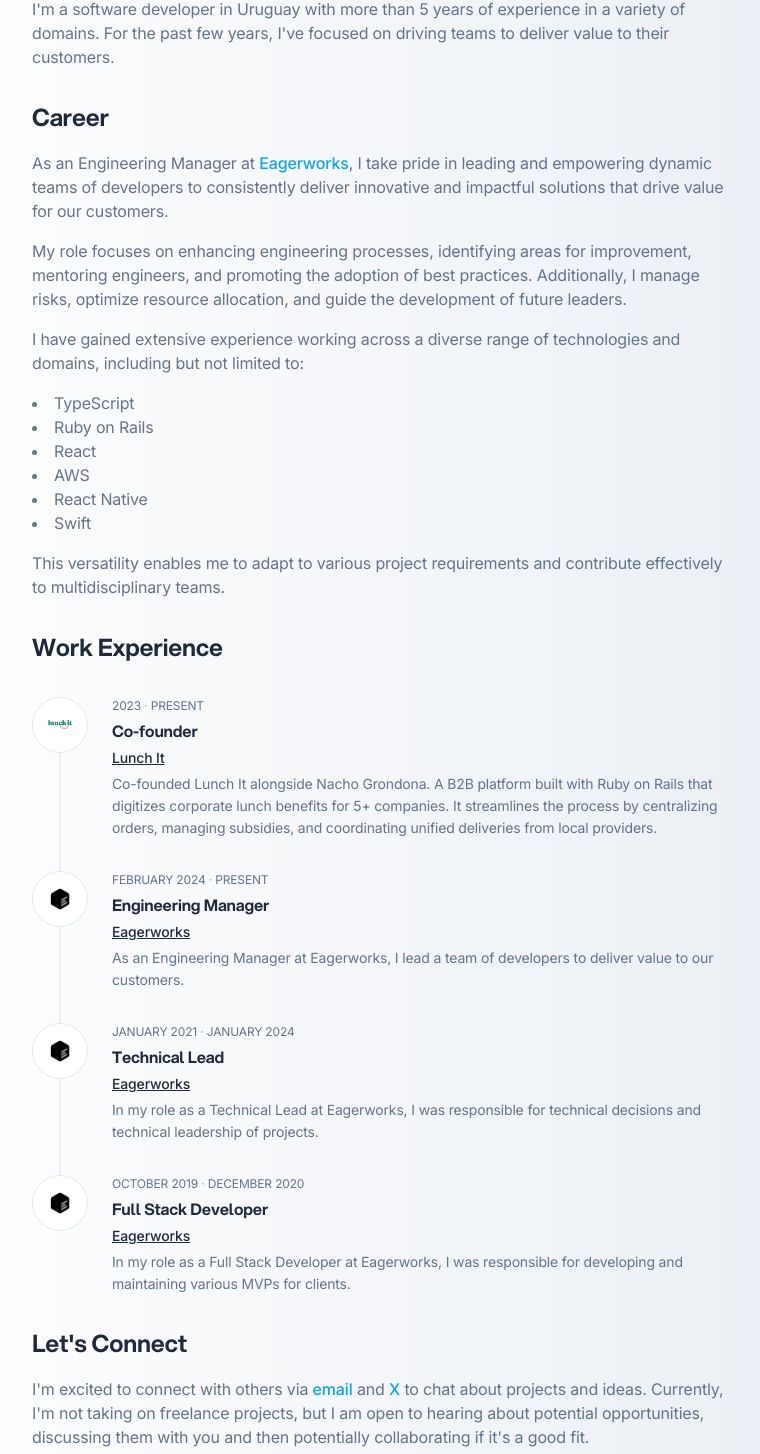
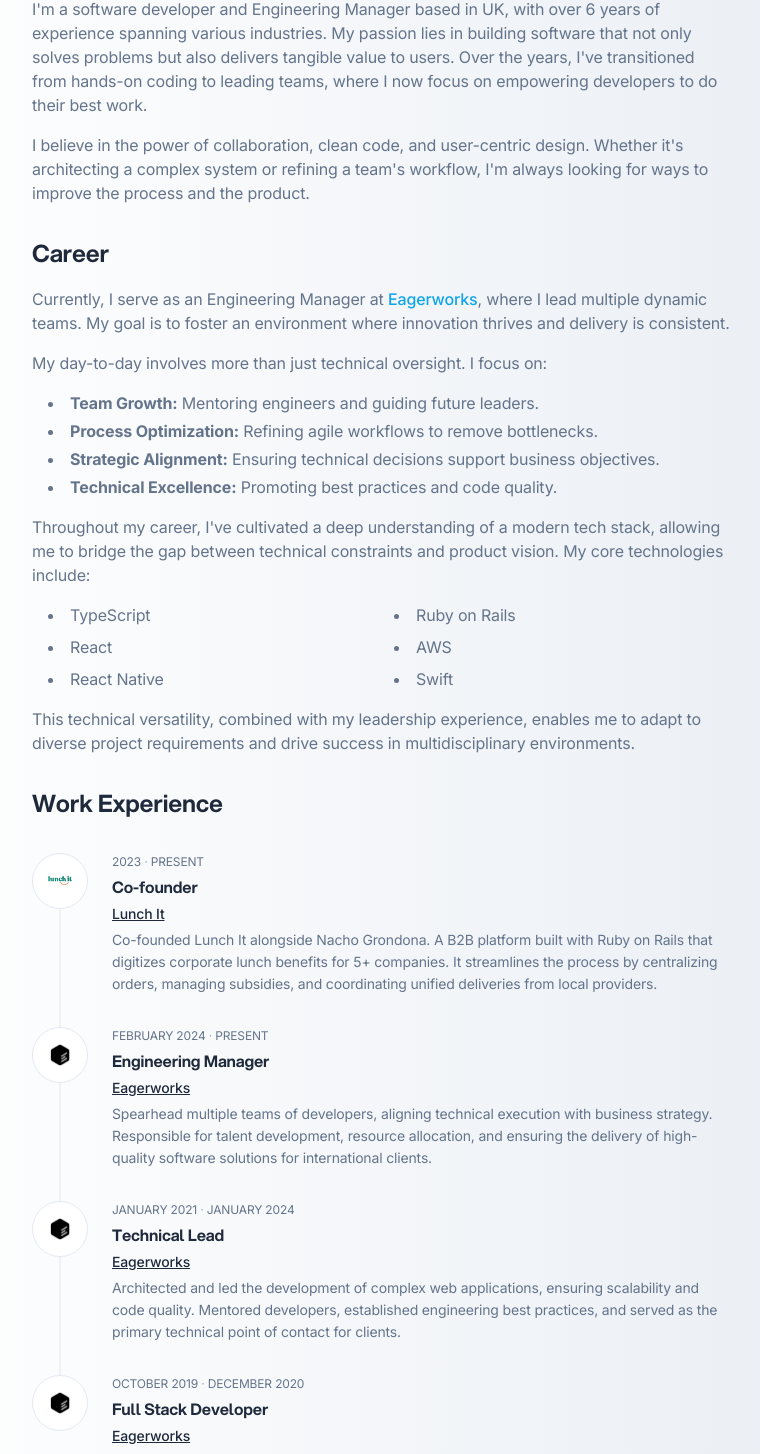
Before and after one commit to sncalvo/portfolio-2.0, a Next.js app: page /about in a window 1280 px wide. Shown: the part 671-2125 px from the top of the page, without its empty margins (104-864 px from the left). Built offline with nearby package versions, Linux system fonts and the light colour scheme.

Commit message:
feat: improve content and description

```diff
--- a/app/about/page.tsx
+++ b/app/about/page.tsx
@@ -7,7 +7,7 @@
 import { Metadata } from 'next'
 
 const title = 'Santi Calvo - About'
-const description = 'Discover Santi Calvo, a skilled software developer and Engineering Manager from Uruguay with 5+ years of experience. Specializing in leading teams, enhancing engineering processes, and delivering innovative solutions, Santi thrives in driving customer value. Connect to explore impactful projects and opportunities!'
+const description = 'Santi Calvo is an Engineering Manager and Full Stack Developer based in UK with over 6 years of experience. He specializes in building high-performing teams, optimizing engineering processes, and delivering scalable software solutions. Passionate about Ruby on Rails, React, and creating value for users.'
 
 export const metadata: Metadata = {
   title,
@@ -52,21 +52,30 @@
               <div className="space-y-4">
                 <h2 className="h3 font-aspekta text-slate-800 dark:text-slate-100">Short Bio</h2>
                 <p>
-                  I'm a software developer in Uruguay with more than 5 years of experience in a variety of domains. For the past few years, I've focused on driving teams to deliver value to their customers.
+                  I'm a software developer and Engineering Manager based in UK, with over 6 years of experience spanning various industries. My passion lies in building software that not only solves problems but also delivers tangible value to users. Over the years, I've transitioned from hands-on coding to leading teams, where I now focus on empowering developers to do their best work.
+                </p>
+                <p>
+                  I believe in the power of collaboration, clean code, and user-centric design. Whether it's architecting a complex system or refining a team's workflow, I'm always looking for ways to improve the process and the product.
                 </p>
               </div>
               <div className="space-y-4">
                 <h2 className="h3 font-aspekta text-slate-800 dark:text-slate-100">Career</h2>
                 <p>
-                  As an Engineering Manager at <a className="font-medium text-sky-500 hover:underline" href="https://www.eagerworks.com" target="_blank">Eagerworks</a>, I take pride in leading and empowering dynamic teams of developers to consistently deliver innovative and impactful solutions that drive value for our customers.
+                  Currently, I serve as an Engineering Manager at <a className="font-medium text-sky-500 hover:underline" href="https://www.eagerworks.com" target="_blank">Eagerworks</a>, where I lead multiple dynamic teams. My goal is to foster an environment where innovation thrives and delivery is consistent.
                 </p>
                 <p>
-                  My role focuses on enhancing engineering processes, identifying areas for improvement, mentoring engineers, and promoting the adoption of best practices. Additionally, I manage risks, optimize resource allocation, and guide the development of future leaders.
+                  My day-to-day involves more than just technical oversight. I focus on:
                 </p>
+                <ul className="list-disc list-inside space-y-1 ml-4">
+                    <li><strong>Team Growth:</strong> Mentoring engineers and guiding future leaders.</li>
+                    <li><strong>Process Optimization:</strong> Refining agile workflows to remove bottlenecks.</li>
+                    <li><strong>Strategic Alignment:</strong> Ensuring technical decisions support business objectives.</li>
+                    <li><strong>Technical Excellence:</strong> Promoting best practices and code quality.</li>
+                </ul>
                 <p>
-                  I have gained extensive experience working across a diverse range of technologies and domains, including but not limited to:
-                  </p>
-                  <ul className="list-disc list-inside">
+                  Throughout my career, I've cultivated a deep understanding of a modern tech stack, allowing me to bridge the gap between technical constraints and product vision. My core technologies include:
+                </p>
+                  <ul className="list-disc list-inside ml-4 grid grid-cols-2 gap-2">
                     <li>TypeScript</li>
                     <li>Ruby on Rails</li>
                     <li>React</li>
@@ -75,7 +84,7 @@
                     <li>Swift</li>
                   </ul>
                   <p>
-                  This versatility enables me to adapt to various project requirements and contribute effectively to multidisciplinary teams.
+                  This technical versatility, combined with my leadership experience, enables me to adapt to diverse project requirements and drive success in multidisciplinary environments.
                 </p>
               </div>
 
@@ -84,12 +93,10 @@
               <div className="space-y-4">
                 <h2 className="h3 font-aspekta text-slate-800 dark:text-slate-100">Let's Connect</h2>
                 <p>
-                  I'm excited to connect with others via{' '}
+                  I'm always open to discussing new ideas, potential collaborations, or just chatting about the latest in tech. Feel free to reach out via{' '}
                   <a className="font-medium text-sky-500 hover:underline" href="mailto:mail@scalvo.dev">email</a>{' '}
-                  and{' '}
-                  <a className="font-medium text-sky-500 hover:underline" href="https://x.com/santi_c_dev" target="_blank">X</a>{' '}
-                  to chat about projects and ideas. Currently, I'm not taking on freelance projects, but I am open to hearing about potential opportunities,{' '}
-                  discussing them with you and then potentially collaborating if it's a good fit.
+                  or connect with me on{' '}
+                  <a className="font-medium text-sky-500 hover:underline" href="https://x.com/santi_c_dev" target="_blank">X</a>.
                 </p>
               </div>
             </div>
--- a/components/experience.tsx
+++ b/components/experience.tsx
@@ -31,7 +31,7 @@
               <div className="text-xs text-slate-500 uppercase">February 2024 <span className="text-slate-400 dark:text-slate-600">·</span> Present</div>
               <div className="font-aspekta font-[650] text-slate-800 dark:text-slate-100">Engineering Manager</div>
               <div className="text-sm font-medium text-slate-800 dark:text-slate-100"><a href="https://www.eagerworks.com" target="_blank" className="underline hover:text-sky-500 transition-color">Eagerworks</a></div>
-              <div className="text-sm text-slate-500 dark:text-slate-400">As an Engineering Manager at Eagerworks, I lead a team of developers to deliver value to our customers.</div>
+              <div className="text-sm text-slate-500 dark:text-slate-400">Spearhead multiple teams of developers, aligning technical execution with business strategy. Responsible for talent development, resource allocation, and ensuring the delivery of high-quality software solutions for international clients.</div>
             </div>
           </div>
         </li>
@@ -45,7 +45,7 @@
               <div className="text-xs text-slate-500 uppercase">January 2021 <span className="text-slate-400 dark:text-slate-600">·</span> January 2024</div>
               <div className="font-aspekta font-[650] text-slate-800 dark:text-slate-100">Technical Lead</div>
               <div className="text-sm font-medium text-slate-800 dark:text-slate-100"><a href="https://www.eagerworks.com" target="_blank" className="underline hover:text-sky-500 transition-color">Eagerworks</a></div>
-              <div className="text-sm text-slate-500 dark:text-slate-400">In my role as a Technical Lead at Eagerworks, I was responsible for technical decisions and technical leadership of projects.</div>
+              <div className="text-sm text-slate-500 dark:text-slate-400">Architected and led the development of complex web applications, ensuring scalability and code quality. Mentored developers, established engineering best practices, and served as the primary technical point of contact for clients.</div>
             </div>
           </div>
         </li>
@@ -59,7 +59,7 @@
               <div className="text-xs text-slate-500 uppercase">October 2019 <span className="text-slate-400 dark:text-slate-600">·</span> December 2020</div>
               <div className="font-aspekta font-[650] text-slate-800 dark:text-slate-100">Full Stack Developer</div>
               <div className="text-sm font-medium text-slate-800 dark:text-slate-100"><a href="https://www.eagerworks.com" target="_blank" className="underline hover:text-sky-500 transition-color">Eagerworks</a></div>
-              <div className="text-sm text-slate-500 dark:text-slate-400">In my role as a Full Stack Developer at Eagerworks, I was responsible for developing and maintaining various MVPs for clients.</div>
+              <div className="text-sm text-slate-500 dark:text-slate-400">Built and shipped full-stack applications using Ruby on Rails and React. Collaborated closely with designers and product managers to define requirements and deliver robust MVPs for startups and established enterprises.</div>
             </div>
           </div>
         </li>
--- a/components/hero.tsx
+++ b/components/hero.tsx
@@ -8,16 +8,16 @@
         <div className="pt-8 pb-10">
           <Image className="rounded-full mb-5" src={HeroImage} width={56} height={56} priority alt="Me" />
           <h1 className="h1 font-aspekta mb-5">
-            Meet me! <span className="sr-only">Santiago Calvo</span>I write about coding, leadership and building{' '}
+            Hi, I'm Santi. <span className="sr-only">Santiago Calvo</span> I build teams and ship{' '}
             <span className="inline-flex relative text-sky-500 before:absolute before:inset-0 before:bg-sky-200 dark:before:bg-sky-500 before:opacity-30 before:-z-10 before:-rotate-2 before:translate-y-1/4">
-              MVPs
+              software
             </span>.
           </h1>
           <p className="text-lg text-slate-500 dark:text-slate-400">
-            Speaker, Developer, and Engineering Manager @ <a href="https://www.eagerworks.com" target="_blank" className="underline hover:text-sky-500 transition-color">Eagerworks</a>. I write about coding, startups, and my journey as a full-time developer.
+            Engineering Manager @ <a href="https://www.eagerworks.com" target="_blank" className="underline hover:text-sky-500 transition-color">Eagerworks</a> based in the UK. I specialize in leading high-performing teams and building scalable applications with Ruby on Rails and Next.js.
           </p>
-          <p className="text-lg text-slate-500 dark:text-slate-400">
-            I am a Ruby on Rails and NextJS developer. Conflicted about the best way to build software, the freedom of the NodeJS ecosystem vs the stability of the Ruby one.
+          <p className="mt-3 text-lg text-slate-500 dark:text-slate-400">
+            I lead by example and strive to be a mentor, empowering people to do their best work. Passionate about technology and programming, I stay hands-on to foster a culture of technical excellence.
           </p>
           <p className="mt-3 text-lg text-slate-500 dark:text-slate-400">
             Organizer of <a href="https://www.react.uy" target="_blank" className="underline hover:text-sky-500 transition-color">React UY</a>.
```
